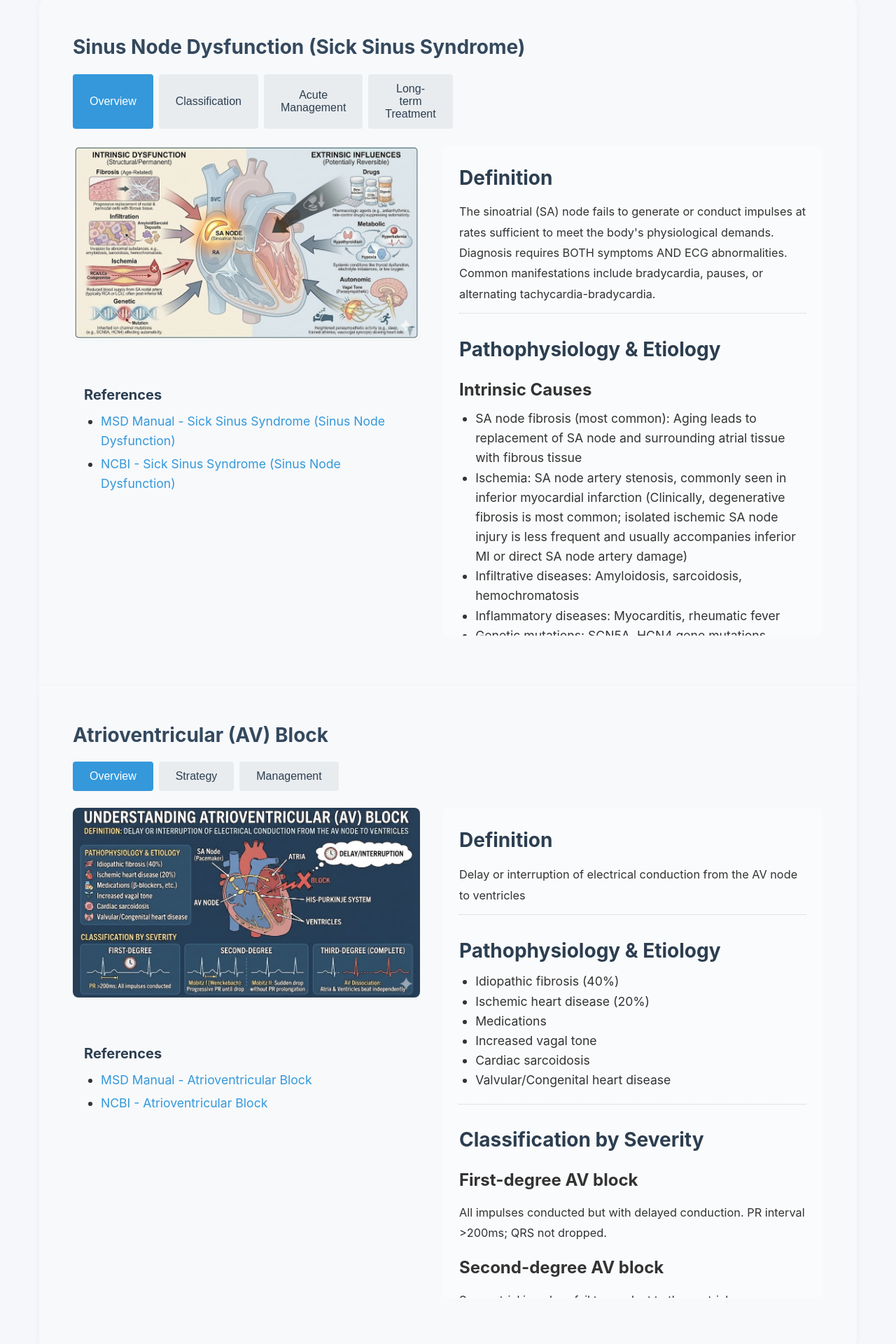
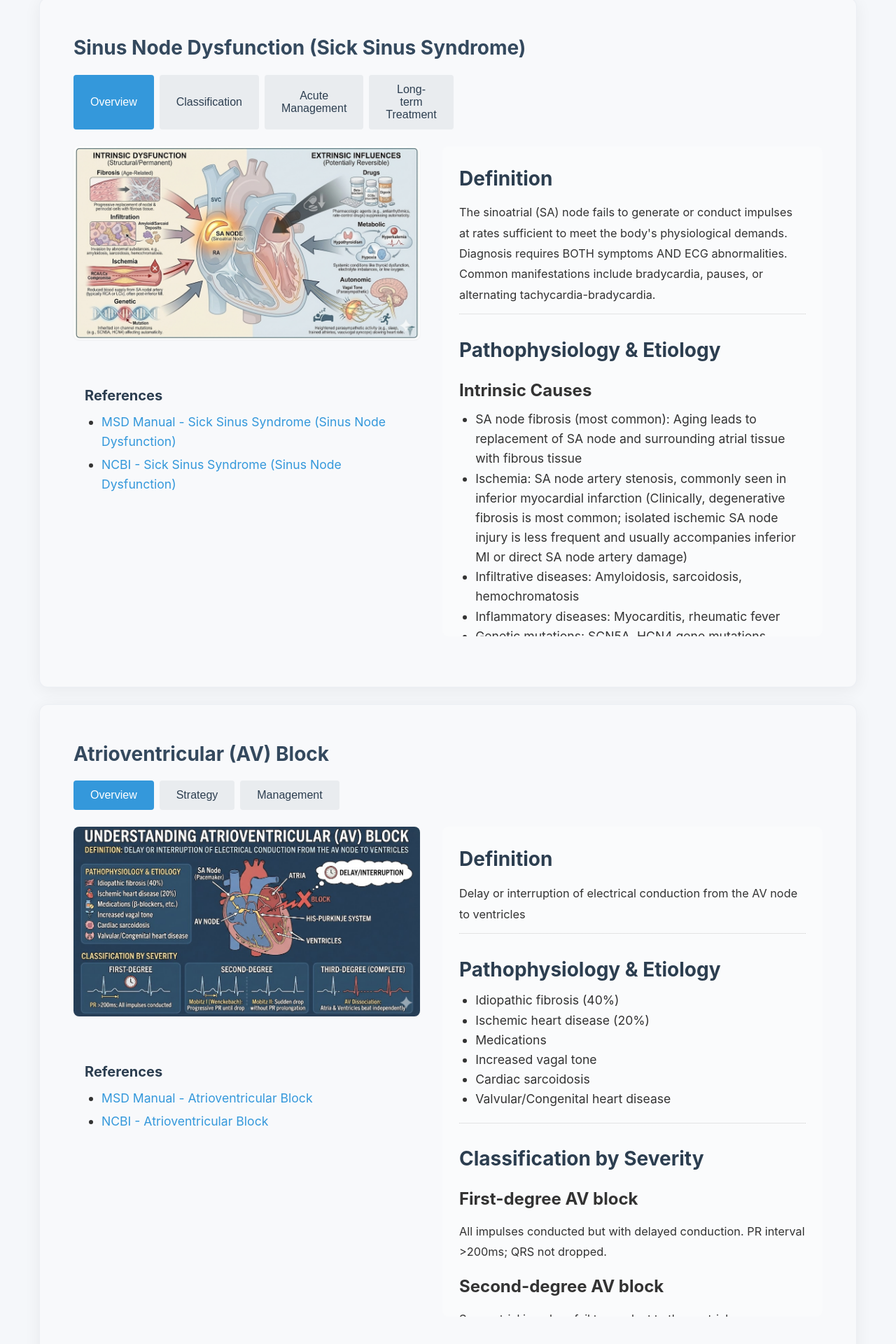
Before and after one commit to Evelyn68961/arrhythmia-guide, a React (Vite) app: page /bradyarrhythmias in a window 1280 px wide. Shown: the part 218-2138 px from the top of the page at 70% size. Built offline with nearby package versions, Linux system fonts and the light colour scheme; the HTML template or start-up script is replaced by a standard one.

Commit message:
Update index.css
divided section + blurry border

```diff
--- a/src/index.css
+++ b/src/index.css
@@ -80,22 +80,19 @@ body {
 
 .section-wrapper {
   background: #f8f9fb;
-  border-radius: 0;
-  margin: 0 2rem;
+  border: 1px solid rgba(225, 230, 237, 0.5);
+  border-radius: 12px;
+  margin: 0 2rem 1.5rem 2rem;
   padding: 1rem;
-  box-shadow: none;
+  box-shadow: 0 4px 24px rgba(0, 0, 0, 0.06);
 }
 
 .section-wrapper:first-of-type {
   margin-top: 2rem;
-  border-radius: 12px 12px 0 0;
-  box-shadow: 0 -2px 10px rgba(0, 0, 0, 0.04);
 }
 
 .section-wrapper:last-of-type {
   margin-bottom: 2rem;
-  border-radius: 0 0 12px 12px;
-  box-shadow: 0 2px 10px rgba(0, 0, 0, 0.04);
 }
 
 
```
